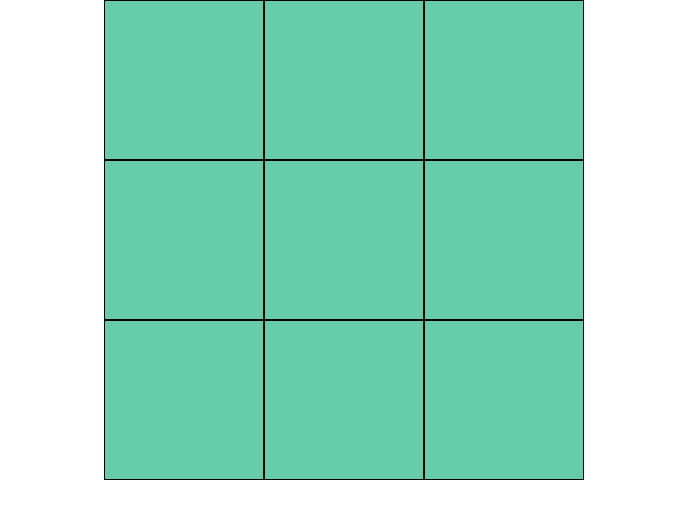
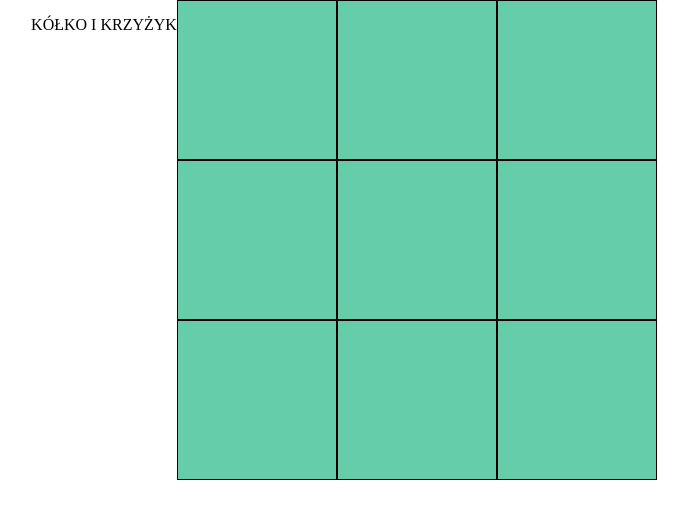
Before and after one commit to lambatti/lambatti.github.io, a plain HTML site: page zadanie3/index.html in a window 1280 px wide. Shown: the whole page, without its empty margins (296-984 px from the left). Drawn offline with Linux system fonts and the light colour scheme.

Commit message:
Added text for testing purpouses

```diff
--- a/zadanie3/index.html
+++ b/zadanie3/index.html
@@ -7,6 +7,7 @@
 </head>
 <body>
 <div class="wrapper">
+    <p>KÓŁKO I KRZYŻYK</p>
     <div class="grid-container">
         <button class="tile" id="tile1"></button>
         <button class="tile" id="tile2"></button>
```
